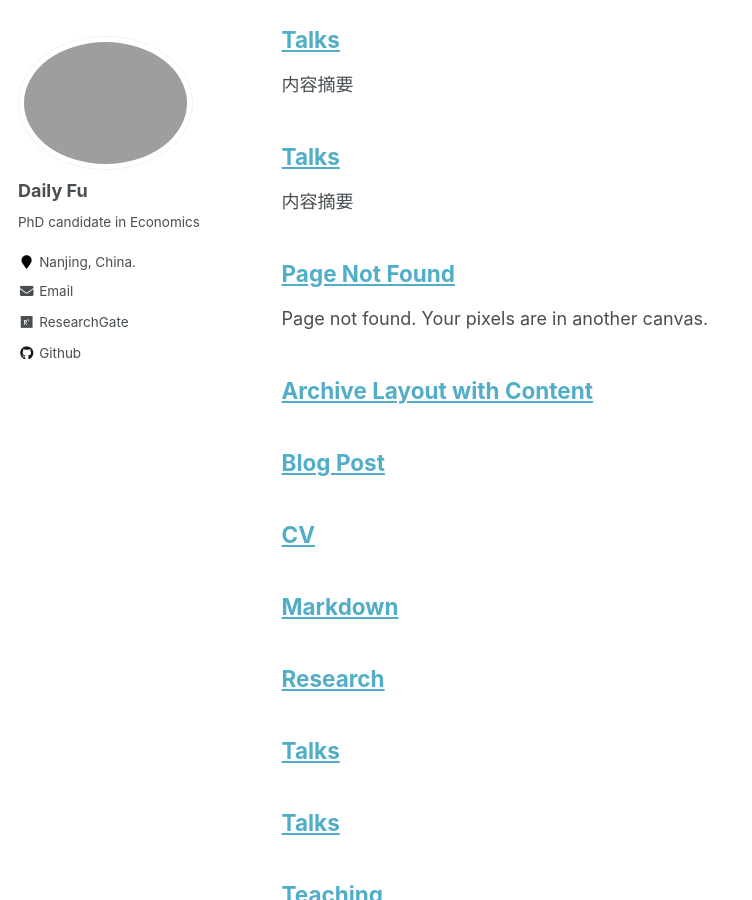
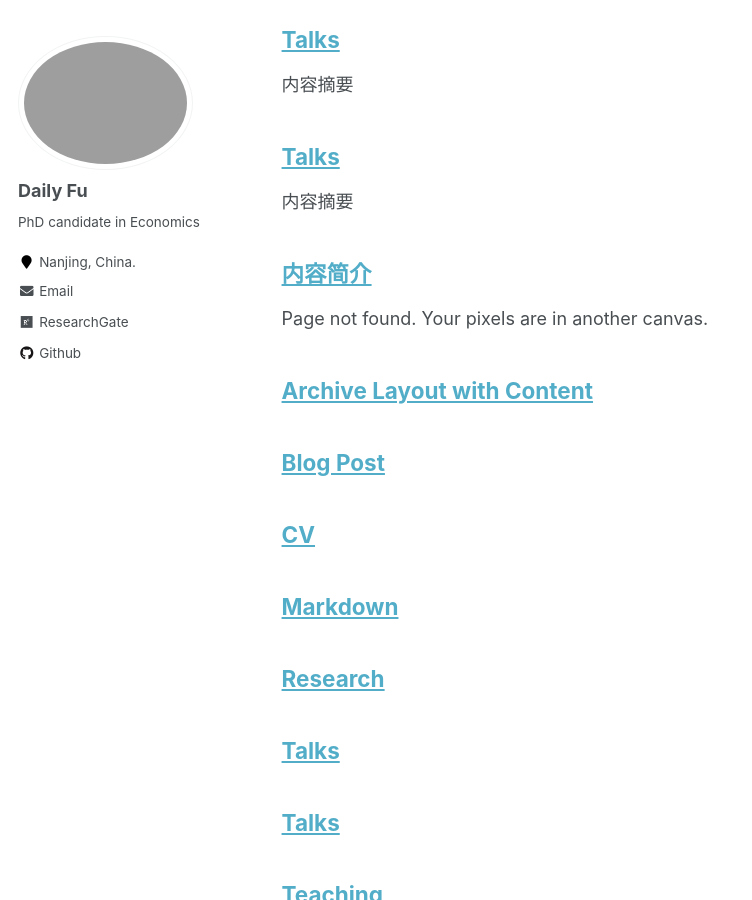
Before and after one commit to Dali-Fu/Dali-Fu.github.io, a Jekyll site: the page built from _pages/archive-layout-with-content.md, in a window 1280 px wide and 900 px high, scrolled down 5021 px. Shown: the whole window, without its empty margins (0-752 px from the left). Built offline with Jekyll 4.4.1, drawn with Linux system fonts in a browser that asks for light colours.

Commit message:
Update abstract5.md

```diff
--- a/files/abstract5.md
+++ b/files/abstract5.md
@@ -1,5 +1,5 @@
 ---
-title: "Page Not Found"
+title: "内容简介"
 excerpt: "Page not found. Your pixels are in another canvas."
 sitemap: false
 permalink: /404.html
```
